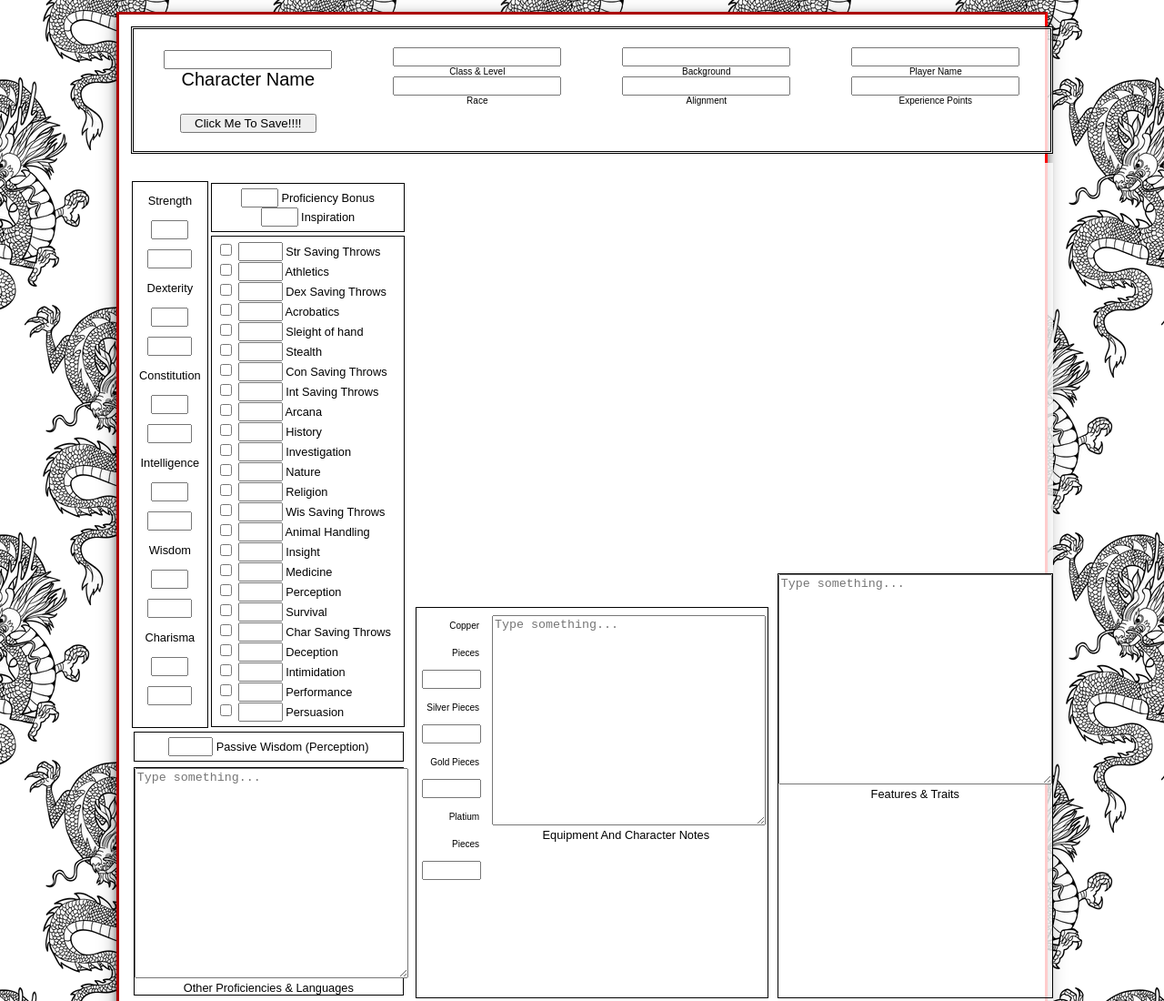
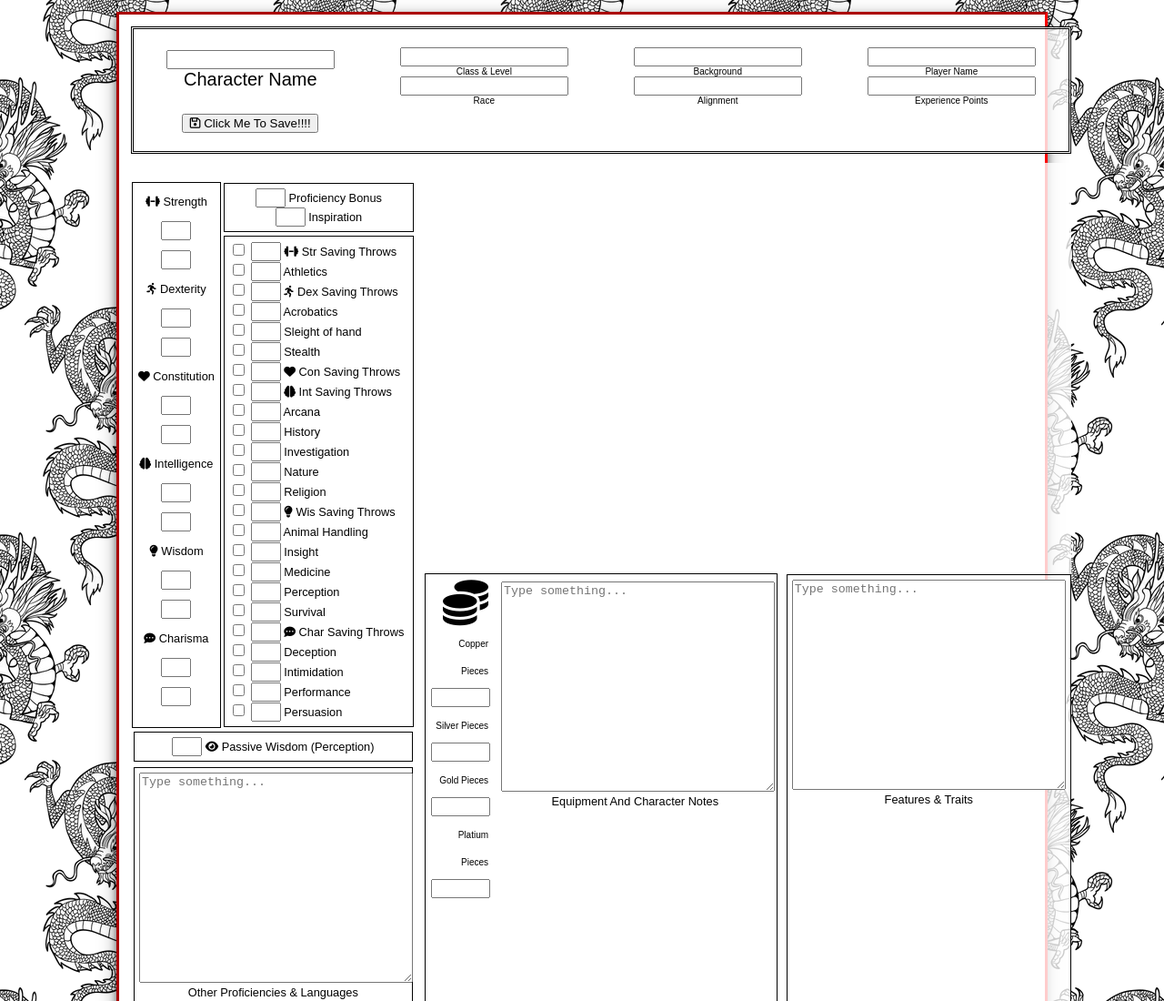
Before and after one commit to Buneary100/Project-4-Dragons, a website: page html/character_sheet.html in a window 1280 px wide. Shown: the top 1100 px of the page at 91% size. Drawn offline with Linux system fonts and the light colour scheme.

Commit message:
Added icons, updated skill checkboxes
Added icons to ability scores and login page
Updated skill checkboxes to clear after auto roll ability scores
css formatting

```diff
--- a/css/character_sheet.css
+++ b/css/character_sheet.css
@@ -69,6 +69,7 @@ body {
   border-style: solid;
   border-width: 1px;
   margin: 1%;
+  padding: 5px;
 }
 .skills {
   grid-area: skills;
@@ -133,6 +134,7 @@ body {
   grid-area: feat;
   border-style: solid;
   border-width: 1px;
+  padding: 5px;
 }
 
 .grid-container {
--- a/css/login_page.css
+++ b/css/login_page.css
@@ -1,18 +1,18 @@
 body {
     font-family: sans-serif;
     background-image: url("../Images/EldBackground.png");
-    width: 80vw;
+    width: 50vw;
     margin: auto;
     padding: 1vw;
   }
 
 header {
     padding: 1vh;
-    padding-left: 3vw;
     background-color: white;
     border-style: inset;
     border-color: black;
     box-shadow: 0 4px 8px 0 rgba(0, 0, 0, 0.5), 0 6px 20px 0 rgba(0, 0, 0, 0.3);
+    text-align: center;
 }
 
 .log {
@@ -21,7 +21,9 @@ header {
     border-color: black;
     box-shadow: 0 4px 8px 0 rgba(0, 0, 0, 0.5), 0 6px 20px 0 rgba(0, 0, 0, 0.3);
     padding: 4vw;
+    padding-top: 1vw;
     line-height: 3vh;
+    text-align: center;
 }
 
 .reg {
@@ -30,5 +32,7 @@ header {
     border-color: black;
     box-shadow: 0 4px 8px 0 rgba(0, 0, 0, 0.5), 0 6px 20px 0 rgba(0, 0, 0, 0.3);
     padding: 4vw;
+    padding-top: 1vw;
     line-height: 3vh;
+    text-align: center;
 }
--- a/html/character_sheet.html
+++ b/html/character_sheet.html
@@ -7,8 +7,7 @@
   <meta charset="UTF-8">
   <title>Character Sheet</title>
   <link rel="icon" href="..\images\dragonIcon.png" type="image/png" sizes="16x16">
-  <script src="https://kit.fontawesome.com/0ddaa4c2d2.js" crossorigin="anonymous"></script>
-  <link href="../css/styles.css" rel="stylesheet" type="text/css">
+  <script src="https://kit.fontawesome.com/0ddaa4c2d2.js" crossorigin="anonymous"></script>  <link href="../css/styles.css" rel="stylesheet" type="text/css">
   <link href="../css/character_sheet.css" rel="stylesheet" type="text/css">
   <script type="text/javascript" src="../js/autoAbilScore.js"></script>
 </head>
@@ -21,7 +20,7 @@
       <div class="charName">
         <input type="text" id="characterName"> <br>
         <label id="characterName_label">Character Name</label><br><br>
-        <button type="button" id="saveButton" name="saveButton" onClick="" style="width: 150px;">Click Me To
+        <button type="button" id="saveButton" name="saveButton" onClick="" style="width: 150px;"><i class="far fa-save"></i> Click Me To
           Save!!!!</button>
       </div>
       <div class="charDesc1">
@@ -47,142 +46,142 @@
     <!-- This will be the left collumn       -->
     <div class="firstCol">
       <div class="inspiration">
-        <input type="text" id="proficiencyBonus" maxlength="2" size="2">
+        <input type="text" id="proficiencyBonus" maxlength="2" size="1">
         <label id="proficiencyBonus_label">Proficiency Bonus</label> <br>
-        <input type="text" id="inspiration" maxlength="2" size="2">
+        <input type="text" id="inspiration" maxlength="2" size="1">
         <label id="inspiration_label">Inspiration</label>
       </div>
       <div class="abilScore">
-        <label id="str_label">Strength</label> <br>
-        <input type="text" id="str" maxlength="2" size="2" onchange="onChangeAbilityModifier('str')"> <br>
-        <input type="text" id="strModifier" maxlength="3" size="3" READONLY> <br>
+        <label id="str_label"><i class="fas fa-dumbbell"></i> Strength</label> <br>
+        <input type="text" id="str" maxlength="2" size="1" onchange="onChangeAbilityModifier('str')"> <br>
+        <input type="text" id="strModifier" maxlength="3" size="1" READONLY> <br>
 
-        <label id="dex_label">Dexterity</label> <br>
-        <input type="text" id="dex" maxlength="2" size="2" onchange="onChangeAbilityModifier('dex')"> <br>
-        <input type="text" id="dexModifier" maxlength="3" size="3" READONLY> <br>
+        <label id="dex_label"><i class="fas fa-running"></i> Dexterity</label> <br>
+        <input type="text" id="dex" maxlength="2" size="1" onchange="onChangeAbilityModifier('dex')"> <br>
+        <input type="text" id="dexModifier" maxlength="3" size="1" READONLY> <br>
 
-        <label id="con_label">Constitution</label> <br>
-        <input type="text" id="con" maxlength="2" size="2" onchange="onChangeAbilityModifier('con')"> <br>
-        <input type="text" id="conModifier" maxlength="3" size="3" READONLY> <br>
+        <label id="con_label"><i class="fas fa-heart"></i> Constitution</label> <br>
+        <input type="text" id="con" maxlength="2" size="1" onchange="onChangeAbilityModifier('con')"> <br>
+        <input type="text" id="conModifier" maxlength="3" size="1" READONLY> <br>
 
-        <label id="int_label">Intelligence</label> <br>
-        <input type="text" id="int" maxlength="2" size="2" onchange="onChangeAbilityModifier('int')"> <br>
-        <input type="text" id="intModifier" maxlength="3" size="3" READONLY> <br>
+        <label id="int_label"><i class="fas fa-brain"></i> Intelligence</label> <br>
+        <input type="text" id="int" maxlength="2" size="1" onchange="onChangeAbilityModifier('int')"> <br>
+        <input type="text" id="intModifier" maxlength="3" size="1" READONLY> <br>
 
-        <label id="wis_label">Wisdom</label> <br>
-        <input type="text" id="wis" maxlength="2" size="2" onchange="onChangeAbilityModifier('wis')"> <br>
-        <input type="text" id="wisModifier" maxlength="3" size="3" READONLY> <br>
+        <label id="wis_label"><i class="fas fa-lightbulb"></i> Wisdom</label> <br>
+        <input type="text" id="wis" maxlength="2" size="1" onchange="onChangeAbilityModifier('wis')"> <br>
+        <input type="text" id="wisModifier" maxlength="3" size="1" READONLY> <br>
 
-        <label id="char_label">Charisma</label> <br>
-        <input type="text" id="char" maxlength="2" size="2" onchange="onChangeAbilityModifier('char')"> <br>
-        <input type="text" id="charModifier" maxlength="3" size="3" READONLY> <br>
+        <label id="char_label"><i class="fas fa-comment-dots"></i> Charisma</label> <br>
+        <input type="text" id="char" maxlength="2" size="1" onchange="onChangeAbilityModifier('char')"> <br>
+        <input type="text" id="charModifier" maxlength="3" size="1" READONLY> <br>
 
       </div>
       <div class="skills">
         <input type="checkbox" id="checkStrSavingThrow" onchange="applyProficiency('strSavingThrow')">
-        <input type="text" id="strSavingThrow" maxlength="3" size="3" READONLY />
-        <label for="strSavingThrow_label">Str Saving Throws</label><br>
+        <input type="text" id="strSavingThrow" maxlength="3" size="1" READONLY />
+        <label for="strSavingThrow_label"><i class="fas fa-dumbbell"></i> Str Saving Throws</label><br>
 
         <input type="checkbox" id="checkAthletics" onchange="applyProficiency('athletics')">
-        <input type="text" id="athletics" maxlength="3" size="3" READONLY />
+        <input type="text" id="athletics" maxlength="3" size="1" READONLY />
         <label for="athletics_label">Athletics</label><br>
         <!-- </div>
       <div class="skills"> -->
         <input type="checkbox" id="checkDexSavingThrow" onchange="applyProficiency('dexSavingThrow')">
-        <input type="text" id="dexSavingThrow" maxlength="3" size="3" READONLY />
-        <label for="dexSavingThrow_label">Dex Saving Throws</label><br>
+        <input type="text" id="dexSavingThrow" maxlength="3" size="1" READONLY />
+        <label for="dexSavingThrow_label"><i class="fas fa-running"></i> Dex Saving Throws</label><br>
 
         <input type="checkbox" id="checkAcrobatics" onchange="applyProficiency('acrobatics')">
-        <input type="text" id="acrobatics" maxlength="3" size="3" READONLY />
+        <input type="text" id="acrobatics" maxlength="3" size="1" READONLY />
         <label for="arcobatics_label">Acrobatics</label><br>
 
         <input type="checkbox" id="checkSleightOfHand" onchange="applyProficiency('sleightOfHand')">
-        <input type="text" id="sleightOfHand" maxlength="3" size="3" READONLY />
+        <input type="text" id="sleightOfHand" maxlength="3" size="1" READONLY />
         <label for="sleightOfHand_label">Sleight of hand</label><br>
 
         <input type="checkbox" id="checkStealth" onchange="applyProficiency('stealth')">
-        <input type="text" id="stealth" maxlength="3" size="3" READONLY />
+        <input type="text" id="stealth" maxlength="3" size="1" READONLY />
         <label for="stealth_label">Stealth</label><br>
         <!-- </div>
       <div class="skills"> -->
         <input type="checkbox" id="checkConSavingThrow" onchange="applyProficiency('conSavingThrow')">
-        <input type="text" id="conSavingThrow" maxlength="3" size="3" READONLY />
-        <label for="conSavingThrow_label">Con Saving Throws</label><br>
+        <input type="text" id="conSavingThrow" maxlength="3" size="1" READONLY />
+        <label for="conSavingThrow_label"><i class="fas fa-heart"></i> Con Saving Throws</label><br>
         <!-- </div>
       <div class="skills"> -->
         <input type="checkbox" id="checkIntSavingThrow" onchange="applyProficiency('intSavingThrow')">
-        <input type="text" id="intSavingThrow" maxlength="3" size="3" READONLY />
-        <label for="dexSavingThrow_label">Int Saving Throws</label><br>
+        <input type="text" id="intSavingThrow" maxlength="3" size="1" READONLY />
+        <label for="dexSavingThrow_label"><i class="fas fa-brain"></i> Int Saving Throws</label><br>
 
         <input type="checkbox" id="checkArcana" onchange="applyProficiency('arcana')">
-        <input type="text" id="arcana" maxlength="3" size="3" READONLY />
+        <input type="text" id="arcana" maxlength="3" size="1" READONLY />
         <label for="arcana_label">Arcana</label><br>
 
         <input type="checkbox" id="checkHistory" onchange="applyProficiency('history')">
-        <input type="text" id="history" maxlength="3" size="3" READONLY />
+        <input type="text" id="history" maxlength="3" size="1" READONLY />
         <label for="history_label">History</label><br>
 
         <input type="checkbox" id="checkInvestigation" onchange="applyProficiency('investigation')">
-        <input type="text" id="investigation" maxlength="3" size="3" READONLY />
+        <input type="text" id="investigation" maxlength="3" size="1" READONLY />
         <label for="investigation_label">Investigation</label><br>
 
         <input type="checkbox" id="checkNature" onchange="applyProficiency('nature')">
-        <input type="text" id="nature" maxlength="3" size="3" READONLY />
+        <input type="text" id="nature" maxlength="3" size="1" READONLY />
         <label for="nature_label">Nature</label><br>
 
         <input type="checkbox" id="checkReligion" onchange="applyProficiency('religion')">
-        <input type="text" id="religion" maxlength="3" size="3" READONLY />
+        <input type="text" id="religion" maxlength="3" size="1" READONLY />
         <label for="religion_label">Religion</label><br>
         <!-- </div>
       <div class="skills"> -->
         <input type="checkbox" id="checkWisSavingThrow" onchange="applyProficiency('wisSavingThrow')">
-        <input type="text" id="wisSavingThrow" maxlength="3" size="3" READONLY />
-        <label for="wisSavingThrow_label">Wis Saving Throws</label><br>
+        <input type="text" id="wisSavingThrow" maxlength="3" size="1" READONLY />
+        <label for="wisSavingThrow_label"><i class="fas fa-lightbulb"></i> Wis Saving Throws</label><br>
 
         <input type="checkbox" id="checkAnimalHandling" onchange="applyProficiency('animalHandling')">
-        <input type="text" id="animalHandling" maxlength="3" size="3" READONLY />
+        <input type="text" id="animalHandling" maxlength="3" size="1" READONLY />
         <label for="animalHandling_label">Animal Handling</label><br>
 
         <input type="checkbox" id="checkInsight" onchange="applyProficiency('insight')">
-        <input type="text" id="insight" maxlength="3" size="3" READONLY />
+        <input type="text" id="insight" maxlength="3" size="1" READONLY />
         <label for="insight_label">Insight</label><br>
 
         <input type="checkbox" id="checkMedicine" onchange="applyProficiency('medicine')">
-        <input type="text" id="medicine" maxlength="3" size="3" READONLY />
+        <input type="text" id="medicine" maxlength="3" size="1" READONLY />
         <label for="medicine_label">Medicine</label><br>
 
         <input type="checkbox" id="checkPerception" onchange="applyProficiency('perception')">
-        <input type="text" id="perception" maxlength="3" size="3" READONLY />
+        <input type="text" id="perception" maxlength="3" size="1" READONLY />
         <label for="perception_label">Perception</label><br>
 
         <input type="checkbox" id="checkSurvival" onchange="applyProficiency('survival')">
-        <input type="text" id="survival" maxlength="3" size="3" READONLY />
+        <input type="text" id="survival" maxlength="3" size="1" READONLY />
         <label for="survival_label">Survival</label><br>
         <!-- </div>
       <div class="skills"> -->
         <input type="checkbox" id="checkCharSavingThrow" onchange="applyProficiency('charSavingThrow')">
-        <input type="text" id="charSavingThrow" maxlength="3" size="3" READONLY />
-        <label for="charSavingThrow_label">Char Saving Throws</label><br>
+        <input type="text" id="charSavingThrow" maxlength="3" size="1" READONLY />
+        <label for="charSavingThrow_label"><i class="fas fa-comment-dots"></i> Char Saving Throws</label><br>
 
         <input type="checkbox" id="checkDeception" onchange="applyProficiency('deception')">
-        <input type="text" id="deception" maxlength="3" size="3" READONLY />
+        <input type="text" id="deception" maxlength="3" size="1" READONLY />
         <label for="deception_label">Deception</label><br>
 
         <input type="checkbox" id="checkIntimidation" onchange="applyProficiency('intimidation')">
-        <input type="text" id="intimidation" maxlength="3" size="3" READONLY />
+        <input type="text" id="intimidation" maxlength="3" size="1" READONLY />
         <label for="intimidation_label">Intimidation</label><br>
 
         <input type="checkbox" id="checkPerformance" onchange="applyProficiency('performance')">
-        <input type="text" id="performance" maxlength="3" size="3" READONLY />
+        <input type="text" id="performance" maxlength="3" size="1" READONLY />
         <label for="performance_label">Performance</label><br>
 
         <input type="checkbox" id="checkPersuasion" onchange="applyProficiency('persuasion')">
-        <input type="text" id="persuasion" maxlength="3" size="3" READONLY />
+        <input type="text" id="persuasion" maxlength="3" size="1" READONLY />
         <label for="persuasion_label">Persuasion</label><br>
       </div>
       <div class="passPer">
-        <input type="text" id="passivePer" maxlength="3" size="3" READONLY />
-        <label id="passivePer_label">Passive Wisdom (Perception)</label>
+        <input type="text" id="passivePer" maxlength="3" size="1" READONLY />
+        <label id="passivePer_label"><i class="fas fa-eye"></i> Passive Wisdom (Perception)</label>
       </div>
       <div class="prof">
         <textarea name="note" id="otherProficienciesAndLanguages" cols="35vw" rows="15"
@@ -199,6 +198,7 @@
           <label id="equipmentAndCharacterNotes_label">Equipment And Character Notes</label><br>
         </div>
         <div class="money">
+          <i class="fas fa-coins fa-5x"></i><br>
           <label for="copperPieces_label">Copper Pieces</label>
           <input type="text" id="copperPieces" maxlength="5" size="5" /><br>
           <label for="sleightOfHand_label">Silver Pieces</label>
```
Also changed, not shown: html/login_page.html (+6 -7 lines), js/autoAbilScore.js (+25 -12 lines).
